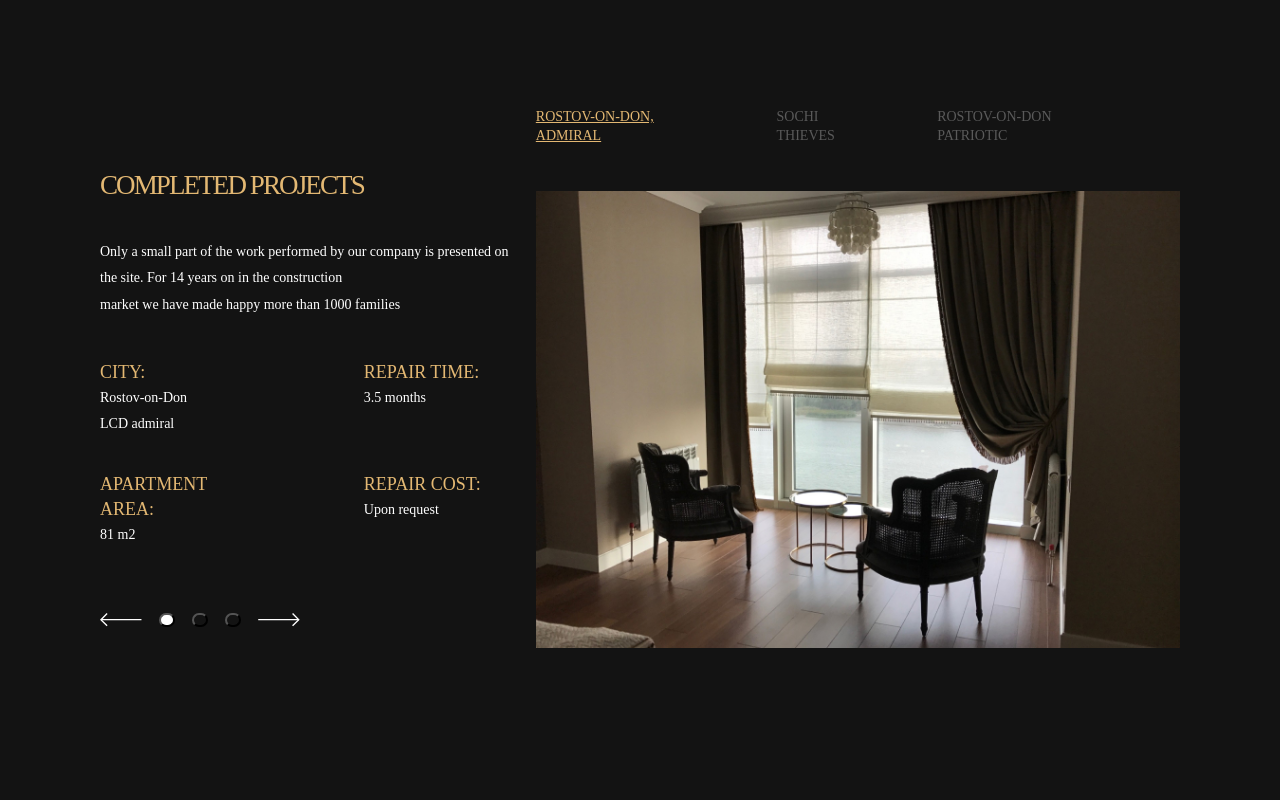
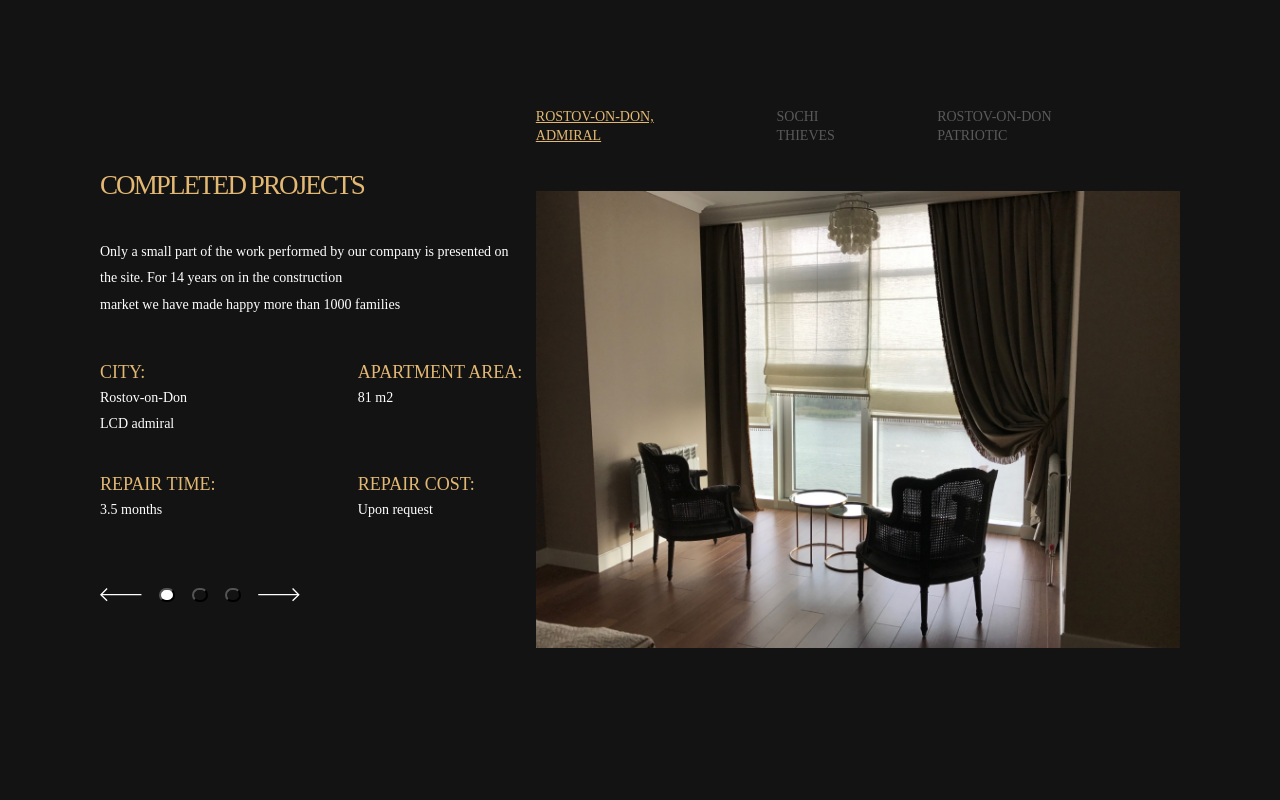
Before and after one commit to Vasek2024/slaider_slatin, a plain HTML site: page index.html in a window 1280 px wide. Shown: the top 800 px of the page. Drawn offline with Linux system fonts and the light colour scheme.

Commit message:
работа со сменой контента с боку слайда

```diff
--- a/index.html
+++ b/index.html
@@ -30,23 +30,24 @@
                 <!-- обернуть отдельно -->
                 <div class="description__sample-siti">
                     <h4 class="description__siti">City:</h4>
-                    <p>Rostov-on-Don</p>
-                    <p>LCD admiral</p>
+                    <!-- <p>Rostov-on-Don</p>
+                    <p>LCD admiral</p> -->
+                </div>
+                <div class="description__sample-apartment">
+                    <h4 class="description__apartment">apartment area:</h4>
+                    <!-- <p>81 m2</p> -->
                 </div>
                 <!-- обернуть отдельно -->
                 <div class="description__sample-time">
                     <h4 class="description__time">Repair time:</h4>
-                    <p>3.5 months</p>
+                    <!-- <p>3.5 months</p> -->
                 </div>
                 <!-- обернуть отдельно -->
-                <div class="description__sample-apartment">
-                    <h4 class="description__apartment">apartment area:</h4>
-                    <p>81 m2</p>
-                </div>
+
                 <!-- обернуть отдельно -->
                 <div class="description__sample-cost">
                     <h4 class="description__cost">Repair Cost:</h4>
-                    <p>Upon request</p>
+                    <!-- <p>Upon request</p> -->
                 </div>
                 <div class="description__revers">
                     <img class="description__revers-forward" src="./image/svg/left.svg" alt="Мотать назад">
--- a/js/slaider.js
+++ b/js/slaider.js
@@ -4,12 +4,12 @@ const slidesDots = document.getElementsByClassName('result__img'),
     wrappetDots = document.querySelector('.description__revers-pagination'),
     dots = document.getElementsByClassName('description__revers-btn'),
     wrappelincs = document.querySelector('.result__nav'),
-    navLincs = document.getElementsByClassName('result__list'),
+    navLincs = document.getElementsByClassName('result__list')
 
-    sampleSiti = document.querySelector('.description__sample-siti'),
-    sampleTime = document.querySelector('.description__sample-time'),
-    sampleApartment = document.querySelector('description__sample-apartment'),
-    sampleCost = document.querySelector('description__sample-cost')
+// sampleSiti = document.querySelector('.description__sample-siti'),
+// sampleTime = document.querySelector('.description__sample-time'),
+// sampleApartment = document.querySelector('description__sample-apartment'),
+// sampleCost = document.querySelector('description__sample-cost')
 // console.log(sampleSiti.append(`<p>`))
 // sampleSiti.createElement('button')
 let slideIndex = 1
@@ -33,6 +33,55 @@ function showSlides(index) {
     for (let i = 0; i < navLincs.length; i++) {// проходим массивом по ссылкам
         navLincs[i].classList.remove('result__list-active')// удаляем класс активности у ссылок
     }
+
+
+    const sampleSiti = document.querySelector('.description__sample-siti'),
+        sampleApartment = document.querySelector('.description__sample-apartment'),
+        sampleTime = document.querySelector('.description__sample-time'),
+        sampleCost = document.querySelector('.description__sample-cost')
+
+        let sitiParagraphOne = document.createElement('p'),
+        sitiParagraphTwo = document.createElement('p'),
+        apartmentParagraphOne = document.createElement('p'),
+        apartmentParagraphTwo = document.createElement('p'),
+        timeParagraphOne = document.createElement('p'),
+        timeParagraphTwo = document.createElement('p'),
+        costParagraphOne = document.createElement('p'),
+        costParagraphTwo = document.createElement('p')
+
+    switch (slideIndex) {
+        case 1:
+            sitiParagraphOne.textContent = 'Rostov-on-Don'
+            sitiParagraphTwo.textContent = 'LCD admiral'
+            sampleSiti.append(sitiParagraphOne)
+            sampleSiti.append(sitiParagraphTwo)
+
+            apartmentParagraphOne.textContent = '81 m2'
+            // apartmentParagraphTwo.textContent = ''
+            sampleApartment.appendChild(apartmentParagraphOne)
+            // sampleApartment.appendChild(apartmentParagraphTwo)
+
+            timeParagraphOne.textContent = '3.5 months'
+            // timeParagraphTwo.textContent = ''
+            sampleTime.appendChild(timeParagraphOne)
+            // sampleTime.appendChild(timeParagraphTwo)
+
+            costParagraphOne.textContent = 'Upon request'
+            // costParagraphTwo.textContent = ''
+            sampleCost.appendChild(costParagraphOne)
+            // sampleCost.appendChild(costParagraphTwo)
+            break;
+        case 2:
+            costParagraphOne.textContent = 'Upon 111111'
+            // costParagraphTwo.textContent = ''
+            sampleCost.appendChild(costParagraphOne)
+            // sampleCost.appendChild(costParagraphTwo)
+            break;
+        case 3:
+
+            break;
+    }
+
     slidesDots[slideIndex - 1].style.display = 'block'// задаём стиль слайду (показываем)
     dots[slideIndex - 1].classList.add('active')// задаём класс активности у кнопаки
     navLincs[slideIndex - 1].classList.add('result__list-active')// задаём класс активности у ссылоки
--- a/style/style.css
+++ b/style/style.css
@@ -51,7 +51,7 @@
 .description__sample-time,
 .description__sample-apartment,
 .description__sample-cost {
-    width: 160px;
+    width: 166px;
     display: inline-block;
 }
 
```
